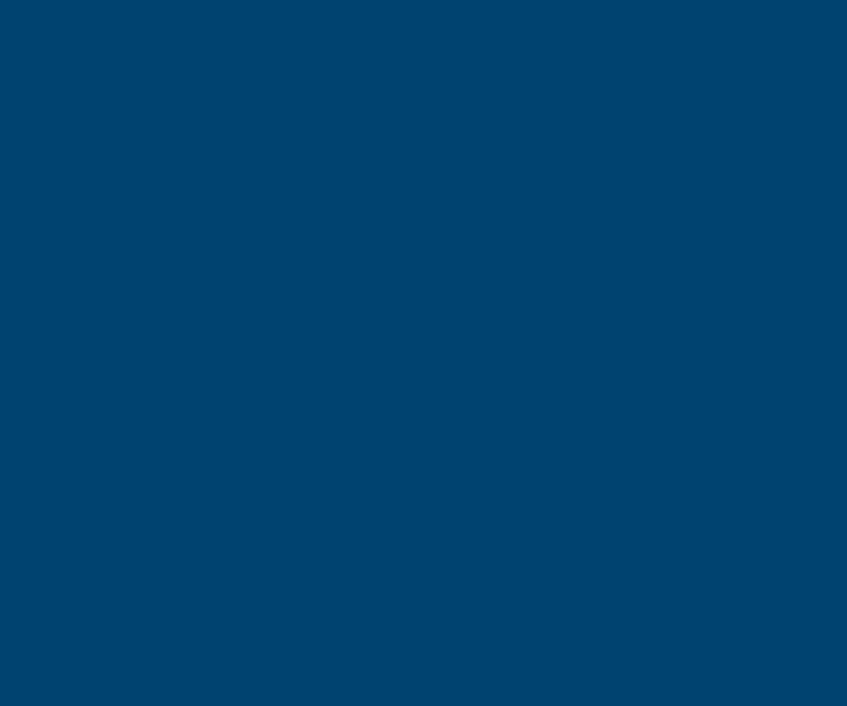
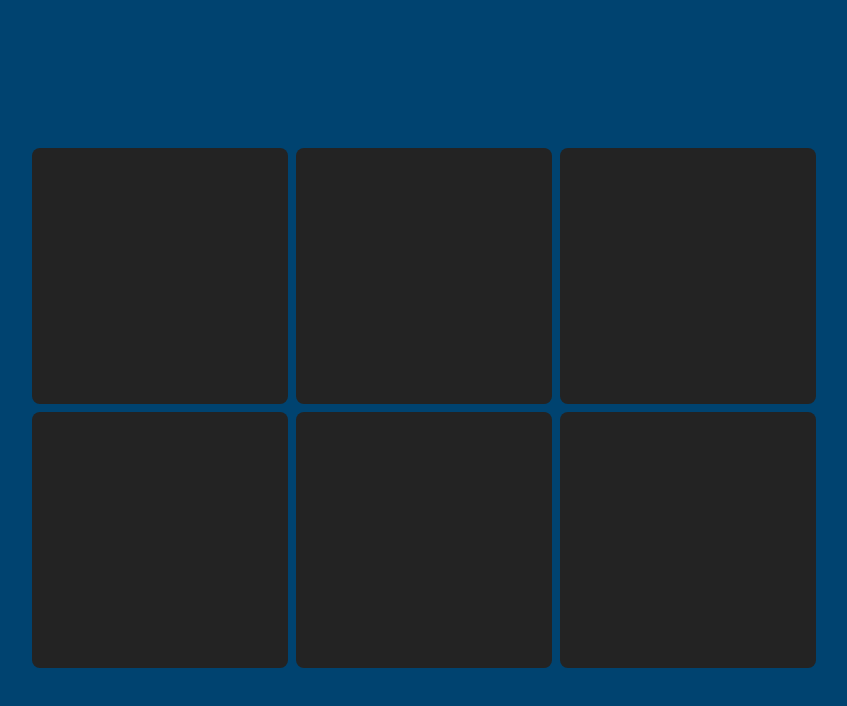
Before and after one commit to JoleneKearse/lights-on-off, a React (Vite) app: page / in a window 1280 px wide. Shown: the top 706 px of the page, without its empty margins (216-1063 px from the left). Built offline with nearby package versions, Linux system fonts and the light colour scheme.

Commit message:
feat: add boxes to page

```diff
--- a/src/App.jsx
+++ b/src/App.jsx
@@ -1,9 +1,20 @@
+import boxData from "./boxes"
+import { useState } from "react"
+import "./index.css"
 
 function App() {
+  const [boxArr, setBoxArr] = useState(boxData)
+  const boxEl = boxArr.map(box => {
+    return (
+      <div className="box" key={box.id}></div>
+    )
+  })
 
   return (
     <>
-
+      <main>
+        {boxEl}
+      </main>
     </>
   )
 }
--- a/src/index.css
+++ b/src/index.css
@@ -14,3 +14,27 @@
   -moz-osx-font-smoothing: grayscale;
   -webkit-text-size-adjust: 100%;
 }
+
+html,
+body {
+  height: 100%;
+}
+
+body {
+  display: grid;
+  place-items: center;
+}
+
+main {
+  display: grid;
+  grid-template-rows: repeat(1, 1fr);
+  grid-template-columns: repeat(3, 1fr);
+  gap: .5rem;
+}
+
+.box {
+  width: 20vw;
+  aspect-ratio: 1/1;
+  background-color: #232323;
+  border-radius: .5rem;
+}
```
